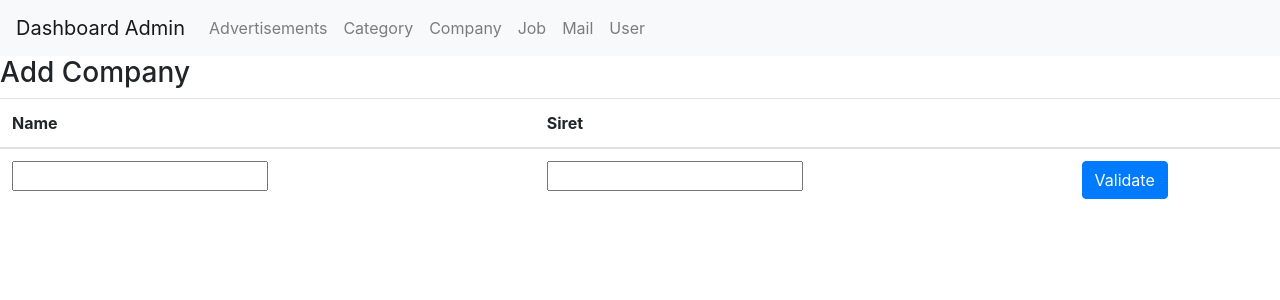
After one commit to Mayki-kicas/FlaskDashboard, a Flask app: page /addCompany in a window 1280 px wide. The commit adds this page. Shown: the top 300 px of the page. Run offline with Flask 2, Linux system fonts and the light colour scheme; some libraries are stand-ins or nearby versions.

Commit message:
add company

```diff
--- a/app.py
+++ b/app.py
@@ -288,6 +288,23 @@ def addCategory():
         else:
             return json.dumps({'html': '<span>Enter the required fields</span>'})
 
+@app.route("/addCompany", methods=["GET", "POST"])
+def addCompany():
+    if request.method == 'GET':
+        return render_template('add/addCompany.html')
+    elif request.method == 'POST':
+        name = request.json['name']
+        siret = request.json['siret']
+        if name and siret:
+            cursor.callproc('sp_insertCompany', (name, siret))
+            data = cursor.fetchall()
+            if len(data) == 0:
+                conn.commit()
+                return json.dumps({'message': 'Company created successfully !'})
+            else:
+                return json.dumps({'error': str(data[0])})
+        else:
+            return json.dumps({'html': '<span>Enter the required fields</span>'})
 
 
 # @app.route("/", methods=["GET", "POST"])
--- /dev/null
+++ b/templates/add/addCompany.html
@@ -0,0 +1,39 @@
+{% extends 'base.html' %} {% block title %} Add Company {% endblock %} {% block content %}
+<h3>Add Company</h3>
+<table class="table">
+    <thead>
+        <tr>
+            <th scope="col">Name</th>
+            <th scope="col">Siret</th>
+            <th scope="col"></th>
+        </tr>
+    </thead>
+    <tbody>
+        <tr>
+            <td><input type="text" id="name" name="name" required>
+            </td>
+            <td><input type="text" id="siret" name="siret" required>
+            </td>
+            <td><button href="#" class="btn btn-primary" onclick="addCompany()">Validate</button></td>
+        </tr>
+    </tbody>
+</table>
+<script>
+    function addCompany() {
+        $.ajax({
+            url: "/addCompany",
+            type: "POST",
+            data: JSON.stringify({
+                name: $("#name").val(),
+                siret: $("#siret").val()
+            }),
+            contentType: "application/json; charset=utf-8",
+            dataType: "json",
+            success: function(data) {
+                document.location.href = "/dashCompany"
+            }
+        })
+
+    }
+</script>
+{% endblock %}
--- a/templates/company.html
+++ b/templates/company.html
@@ -1,5 +1,6 @@
 {% extends 'base.html' %} {% block title %} Company {% endblock %} {% block content %}
 <h3>Company</h3>
+<button type="button" class="btn btn-success">Add</button>
 <table class="table">
     <thead>
         <tr>
@@ -47,5 +48,8 @@
     $(".btn-primary").click(function() {
         document.location.href = "/getCompanyUpdate" + $(this).val()
     })
+    $(".btn-success").click(function() {
+        document.location.href = "/addCompany"
+    })
 </script>
 {% endblock %}
```
